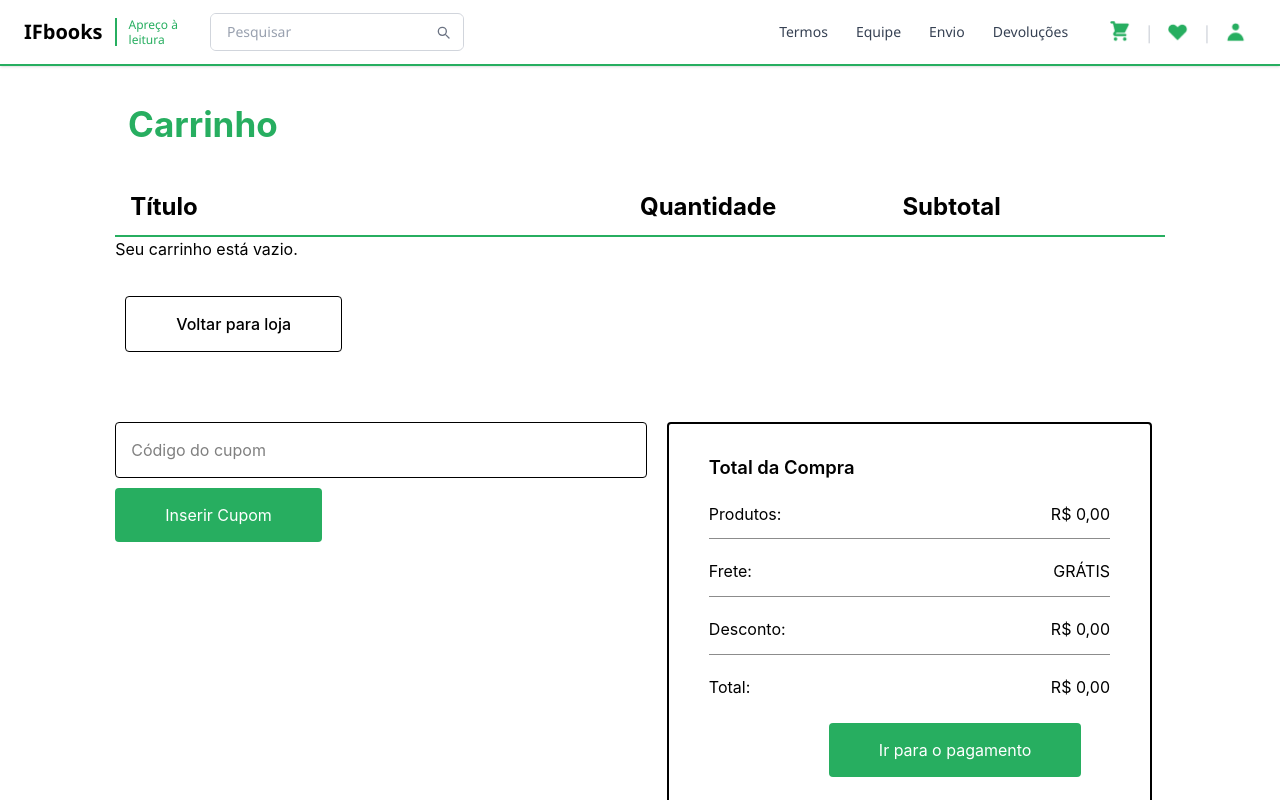
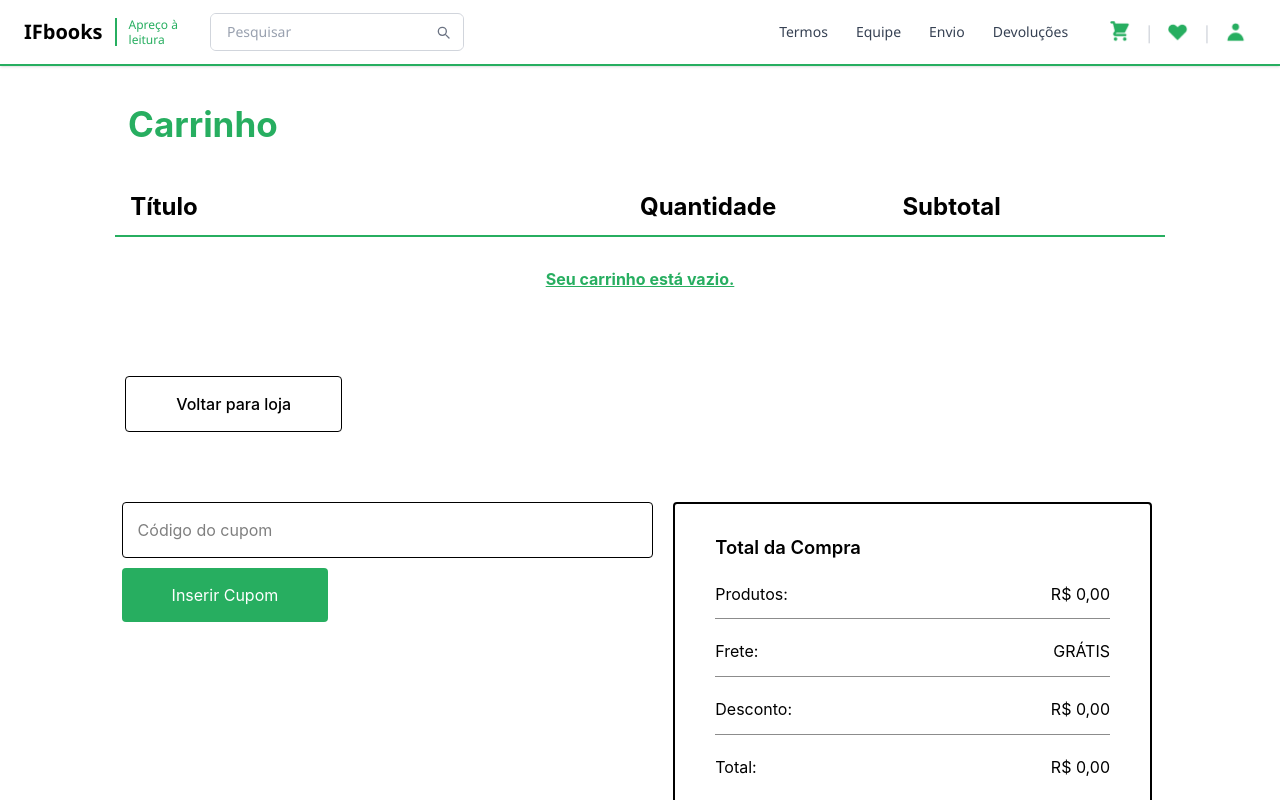
Before and after one commit to BrunFOliveira/Site-Livraria, a Vue app: page /cart in a window 1280 px wide. Shown: the top 800 px of the page. Built offline with nearby package versions, Linux system fonts and the light colour scheme.

Commit message:
feat: Todas as últimas aplicações

```diff
--- a/package.json
+++ b/package.json
@@ -14,7 +14,6 @@
   },
   "dependencies": {
     "@tailwindcss/vite": "^4.3.0",
-    "motion": "^12.40.0",
     "tailwindcss": "^4.3.0",
     "vue": "^3.5.32",
     "vue-router": "^4.6.4",
--- a/src/components/cart/CartPanel.vue
+++ b/src/components/cart/CartPanel.vue
@@ -88,6 +88,14 @@ button.btnVoltarLoja {
   cursor: pointer;
   font-weight: 500;
 }
+div.carrinhoVazio p{
+  color: #27ae60;
+  font-weight: bolder;
+  margin: 30px auto 50px auto;
+  text-align: center;
+  text-decoration: underline;
+  cursor: default;
+}
 
 @media (max-width: 640px) {
   section.painelDoCart {
--- a/src/components/cart/CartSummary.vue
+++ b/src/components/cart/CartSummary.vue
@@ -65,7 +65,7 @@ function aplicarCupom() {
 
 <style scoped>
 section.summaryCart {
-  margin: 35px 10vw 35px 9vw;
+  margin: 35px 10vw 35px 9.5vw;
   display: flex;
   justify-content: space-between;
   gap: 20px;
@@ -85,6 +85,9 @@ div.elementosLaterais button.inserirCupom{
   padding: 15px 50px;
   border-radius: 4px;
   white-space: nowrap;
+}
+div.elementosLaterais button.inserirCupom:hover{
+  background-color: #017632;
 }
 div.elementosLaterais input {
   padding: 15px 50px 15px 15px;
@@ -123,7 +126,6 @@ div.divInterna {
   color: #fff;
   padding: 15px 50px;
   border-radius: 4px;
-  margin: 0 0 0 120px;
 }
 .btnPagamento:hover {
   background-color: #017632 ;
--- a/src/components/products/ButtonChildFavoritar.vue
+++ b/src/components/products/ButtonChildFavoritar.vue
@@ -1,19 +1,17 @@
 <script setup>
 import { ref, computed } from 'vue'
-import { animate } from 'motion-v'
-import { motion } from 'motion-v'
 import { toggleWishlist, isFavorited } from '@/data/favorite'
 
 const props = defineProps(['produto'])
-const btnRef = ref(null)
 const state = ref(false)
 
 const favoritar = computed(() => isFavorited(props.produto.id))
 
 function handleClick() {
   toggleWishlist(props.produto)
+
   state.value = true
-  animate(btnRef.value, { scale: [1, 1.3, 1] }, { duration: 0.4, ease: 'easeInOut' })
+
   setTimeout(() => {
     state.value = false
   }, 400)
@@ -21,32 +19,26 @@ function handleClick() {
 </script>
 
 <template>
-
   <button
-    ref="btnRef"
     @click="handleClick"
-    class="bg-transparent border-none p-2 md:p-2.5 leading-none cursor-pointer active:scale-90 active:transition-transform active:duration-100 outline-none focus-visible:outline-none"
+    :class="[
+      'bg-transparent border-none p-2 md:p-2.5 leading-none cursor-pointer outline-none focus-visible:outline-none transition-transform duration-200',
+      state ? 'scale-125' : 'active:scale-90'
+    ]"
   >
-    <motion.svg
-      :animate="{
-      translateY: state ? -10 : 0,
-      scale: state ? 1.2 : 1
-      }"
-      :transition="{
-        duration: 0.4,
-        ease: 'easeInOut'
-      }"
+    <svg
       viewBox="0 0 24 24"
       :class="[
-        'w-5 h-5 md:w-6 md:h-6 stroke-2',
+        'w-5 h-5 md:w-6 md:h-6 stroke-2 transition-all duration-300 ease-in-out',
+        state ? '-translate-y-2 scale-110' : 'translate-y-0 scale-100',
         favoritar
-          ? 'fill-(--cor_base_verde) stroke-(--cor_base_verde)'
+          ? 'fill-[var(--cor_base_verde)] stroke-[var(--cor_base_verde)]'
           : 'fill-transparent stroke-gray-400'
       ]"
     >
       <path
         d="M12 21.35l-1.45-1.32C5.4 15.36 2 12.28 2 8.5 2 5.42 4.42 3 7.5 3c1.74 0 3.41.81 4.5 2.09C13.09 3.81 14.76 3 16.5 3 19.58 3 22 5.42 22 8.5c0 3.78-3.4 6.86-8.55 11.54L12 21.35z"
       />
-    </motion.svg>
+    </svg>
   </button>
 </template>
--- a/src/components/products/ProductList.vue
+++ b/src/components/products/ProductList.vue
@@ -30,7 +30,8 @@ import ProductCard from './ProductCard.vue';
 }
 
 .product-grid {
-  display: flex;
+  display: grid;
+  grid-template-columns: repeat(4, 1fr);
   flex-wrap: wrap;
   justify-content: center;
   gap: 45px;
```
Also changed, not shown: 1 other file (tests, documents, lock files or other folders).
